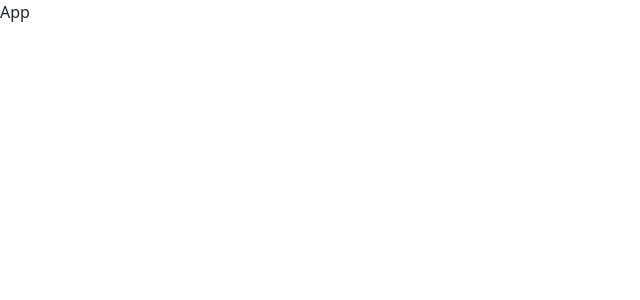
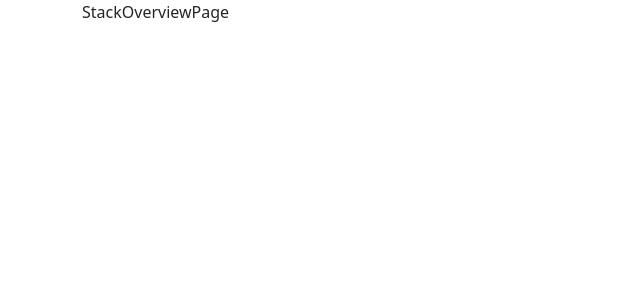
Before and after one commit to Daniel-1017/projects, a React (Vite) app in the folder react-projects/trading-app/: page / in a window 1280 px wide. Shown: the top 300 px of the page, without its empty margins (0-640 px from the left). Built offline with nearby package versions, Linux system fonts and the light colour scheme.

Commit message:
react router

```diff
--- a/react-projects/trading-app/src/App.jsx
+++ b/react-projects/trading-app/src/App.jsx
@@ -1,8 +1,17 @@
 import React from 'react'
+import { Routes, Route } from 'react-router-dom'
+
+import StackOverviewPage from "./pages/StackOverviewPage"
+import StockDetailsPage from "./pages/StockDetailsPage"
 
 const App = () => {
   return (
-    <div>App</div>
+    <main className='container'>
+      <Routes>
+        <Route path="/" element={<StackOverviewPage />} />
+        <Route path="/detail/:symbol" element={<StockDetailsPage />} />
+      </Routes>
+    </main>
   )
 }
 
--- a/react-projects/trading-app/src/main.jsx
+++ b/react-projects/trading-app/src/main.jsx
@@ -1,12 +1,16 @@
 import React from 'react'
 import ReactDOM from 'react-dom/client'
 import App from './App'
+
+import { BrowserRouter } from 'react-router-dom';
 
 import 'bootstrap/dist/css/bootstrap.min.css';
 import './index.css'
 
 ReactDOM.createRoot(document.getElementById('root')).render(
   <React.StrictMode>
-    <App />
+    <BrowserRouter>
+      <App />
+    </BrowserRouter>
   </React.StrictMode>
 )
--- /dev/null
+++ b/react-projects/trading-app/src/pages/StackOverviewPage.jsx
@@ -0,0 +1,9 @@
+import React from 'react'
+
+const StackOverviewPage = () => {
+  return (
+    <div>StackOverviewPage</div>
+  )
+}
+
+export default StackOverviewPage
--- /dev/null
+++ b/react-projects/trading-app/src/pages/StockDetailsPage.jsx
@@ -0,0 +1,9 @@
+import React from 'react'
+
+const StockDetailsPage = () => {
+  return (
+    <div>StockDetailsPage</div>
+  )
+}
+
+export default StockDetailsPage
```
